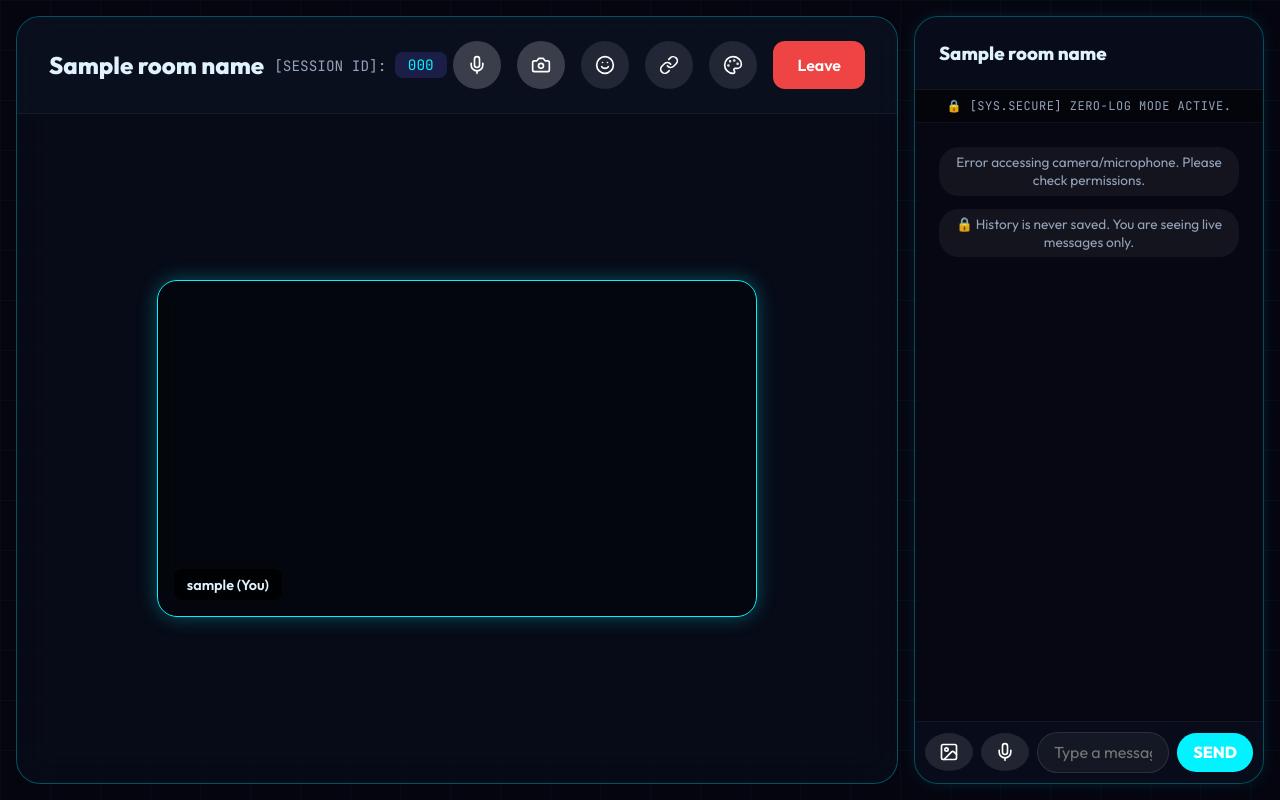
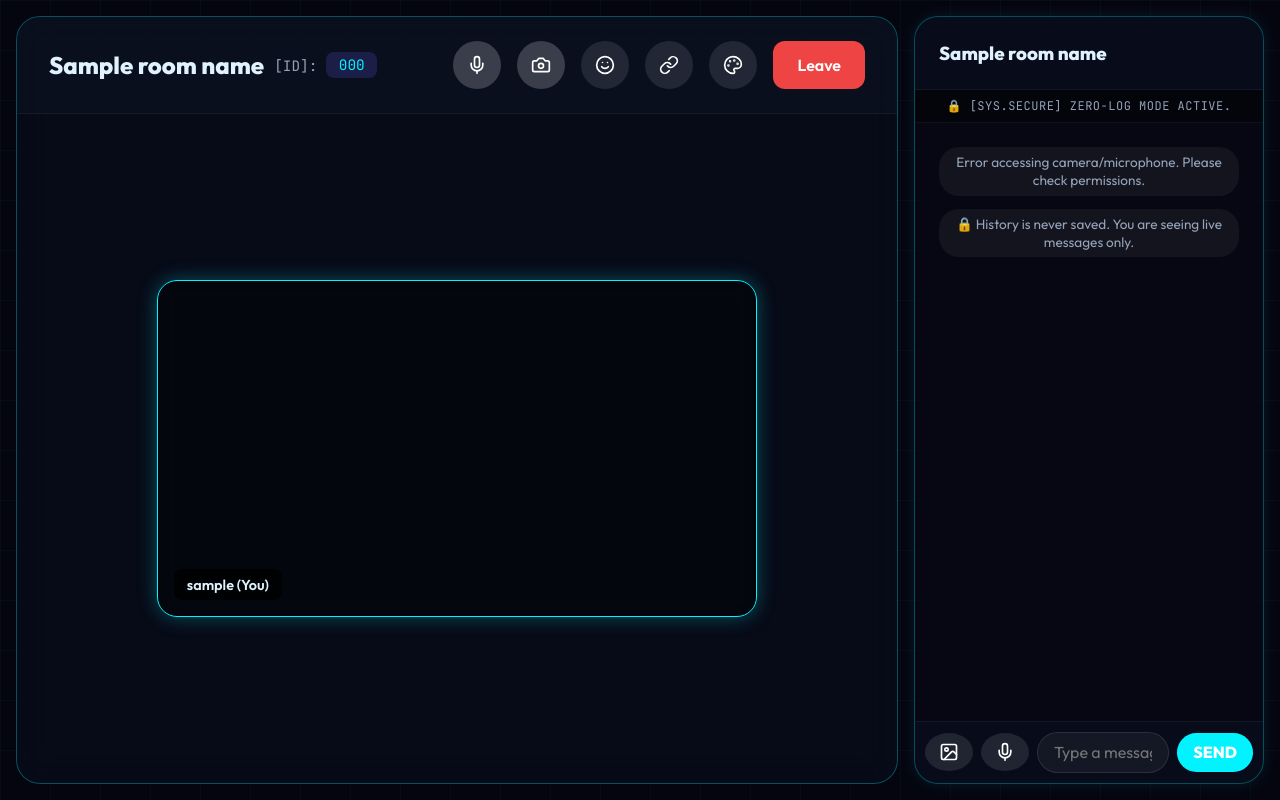
Before and after one commit to ArnavPundir22/BaatCheet, a Flask app: template templates/room.html in a window 1280 px wide. Run offline with Flask 3, Linux system fonts and the light colour scheme; the template is opened without the code that fills it: most values are stand-ins (such as "Sample title", 1, 10 or a date in 2020); some libraries are stand-ins or nearby versions.

Commit message:
ID ELEMET

```diff
--- a/templates/room.html
+++ b/templates/room.html
@@ -27,7 +27,7 @@
         <main class="video-area">
             <header class="room-header">
                 <h2>{{ room_name }} <span class="font-mono"
-                        style="font-size: 0.6em; color: var(--text-muted); font-weight: normal; margin-left: 10px;">[SESSION ID]:
+                        style="font-size: 0.6em; color: var(--text-muted); font-weight: normal; margin-left: 10px;">[ID]:
                         <span class="highlight">{{ room_code }}</span></span></h2>
                 <div class="controls">
                     <button id="toggle-audio" class="btn btn-icon active"><svg xmlns="http://www.w3.org/2000/svg" width="20" height="20" viewBox="0 0 24 24" fill="none" stroke="currentColor" stroke-width="2" stroke-linecap="round" stroke-linejoin="round"><path d="M12 2a3 3 0 0 0-3 3v7a3 3 0 0 0 6 0V5a3 3 0 0 0-3-3Z"></path><path d="M19 10v2a7 7 0 0 1-14 0v-2"></path><line x1="12" x2="12" y1="19" y2="22"></line></svg></button>
```
Also changed, not shown: templates/index.html (+5 -3 lines).
